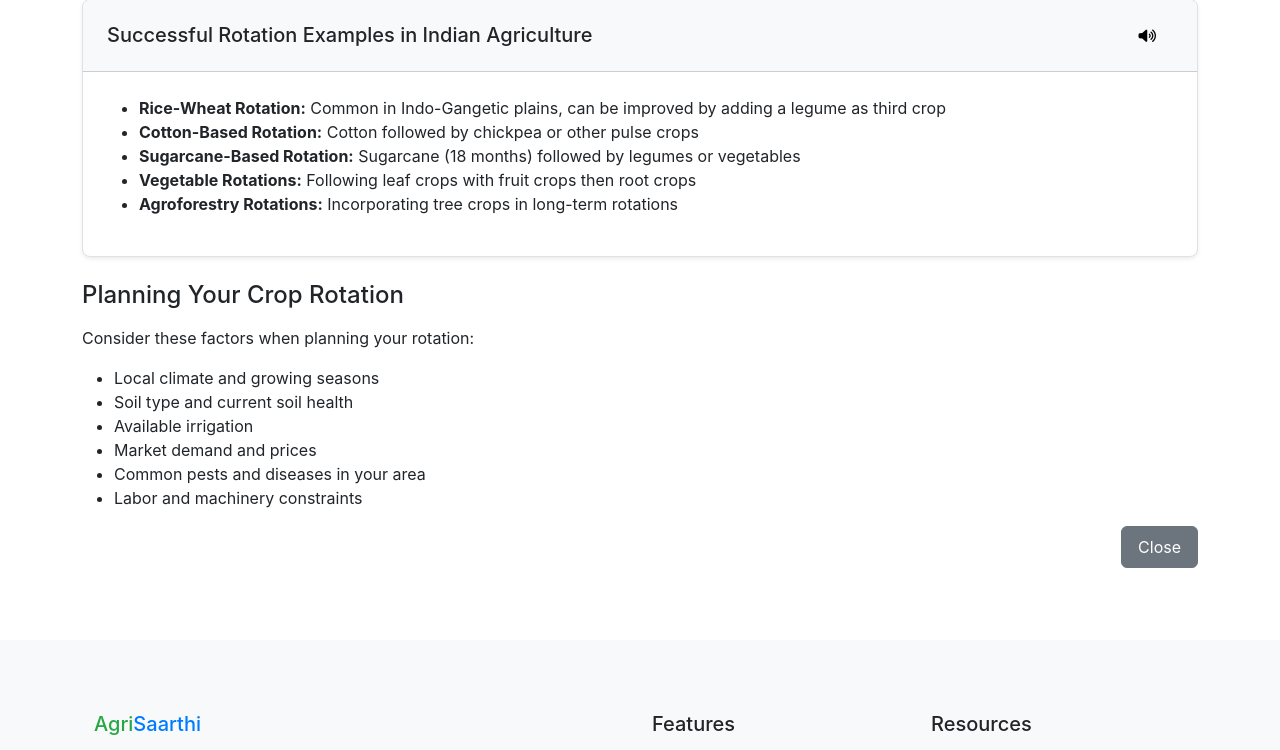
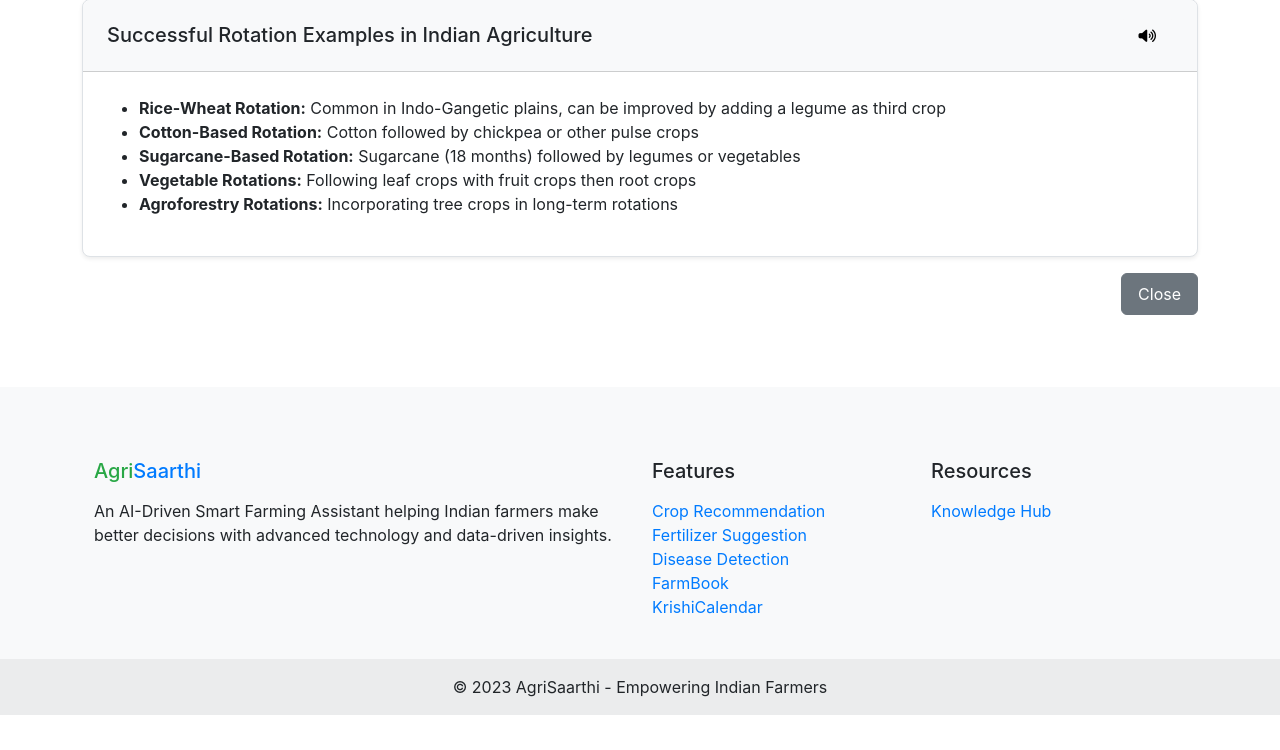
Before and after one commit to nitya-mishraa/SmartHarvest, a Flask app: page /knowledge_hub in a window 1280 px wide. Shown: the part 5044-5794 px from the top of the page. After the commit the page ends 5759 px from the top, so only its background shows below. Run offline with Flask 3, Linux system fonts and the light colour scheme.

Commit message:
Improve the knowledge hub to be more helpful for agricultural practices
Move crop rotation content to a modal and refine the advice on the page.

Replit-Commit-Author: Agent
Replit-Commit-Session-Id: 20bc4d85-4401-4522-b94e-b6fa9ace5435
Replit-Commit-Screenshot-Url: https://storage.googleapis.com/screenshot-production-us-central1/a77f1cef-5e2f-4294-ab83-b7f0b2c2aa24/8f699eee-f293-40ab-9dc0-9a6e2cf8d68e.jpg

```diff
--- a/templates/knowledge_hub.html
+++ b/templates/knowledge_hub.html
@@ -2884,19 +2884,9 @@
                     </div>
                 </div>
 
-                <h4 class="mt-4">Planning Your Crop Rotation</h4>
-                <p>Consider these factors when planning your rotation:</p>
-                <ul>
-                    <li>Local climate and growing seasons</li>
-                    <li>Soil type and current soil health</li>
-                    <li>Available irrigation</li>
-                    <li>Market demand and prices</li>
-                    <li>Common pests and diseases in your area</li>
-                    <li>Labor and machinery constraints</li>
-                </ul>
-
+                <!-- Content moved to modal to avoid duplication and UI issues -->
                 <div class="alert alert-primary">
-                    <p><strong>Remember:</strong> A good rotation balances immediate economic returns with long-term soil health. Even simple two-crop rotations are better than continuous monocropping.</p>
+                    <p><strong>Remember:</strong> Crop rotation is an essential practice for sustainable farming. For more detailed information, click the "Read More" button above.</p>
                 </div>
             </div>
             <div class="modal-footer">
```
Also changed, not shown: attached_assets/image_1747751449979.png (added).
